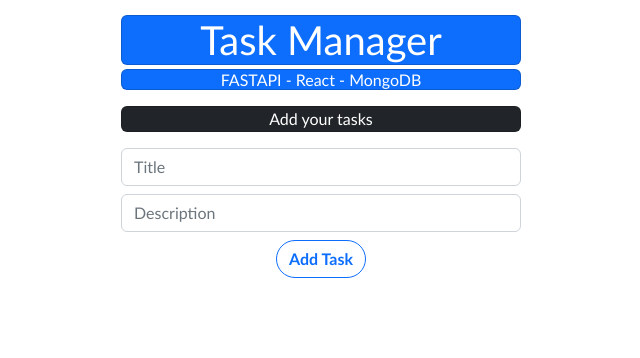
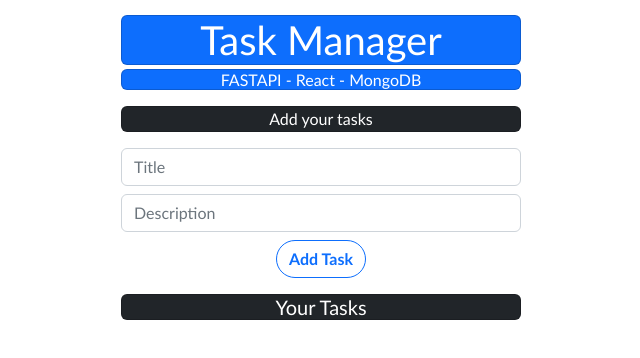
Before and after one commit to KennedyMungai/FarmIntro, a React (Create React App) app in the folder frontend/: page / in a window 1280 px wide. Shown: the top 358 px of the page, without its empty margins (319-959 px from the left). Built offline with nearby package versions, Linux system fonts and the light colour scheme.

Commit message:
Made a series of changes

```diff
--- a/frontend/src/App.js
+++ b/frontend/src/App.js
@@ -1,4 +1,3 @@
-import logo from './logo.svg';
 import './App.css';
 import React, { useState, useEffect } from 'react';
 import axios from 'axios'
@@ -8,8 +7,7 @@
 function App()
 {
   return (
-    <div className="App list-group-item justify-content-center align-items-center mx-auto"
-      style={{ "width": "400px", "background-color": "white", "margin-top": "15px" }}>
+    <div className="App list-group-item justify-content-center align-items-center mx-auto" style={{ "width": "400px", "background-color": "white", "margin-top": "15px" }}>
       <h1 className="card text-white bg-primary mb-1" styleName="max-width: 20rem;">Task Manager</h1>
       <h6 className="card text-white bg-primary mb-3">FASTAPI - React - MongoDB</h6>
       <div className="card-body">
@@ -19,6 +17,10 @@
           <input type="text" className="mb-2 form-control desIn" placeholder='Description' />
           <button className="btn btn-outline-primary mx-2" style={{ 'border-radius': '50px', 'font-weight': 'bold' }}>Add Task</button>
         </span>
+        <h5 className="card text-white bg-dark my-3"> Your Tasks</h5>
+        <div>
+          {/* Todo items */}
+        </div>
       </div>
     </div >
   );
```
